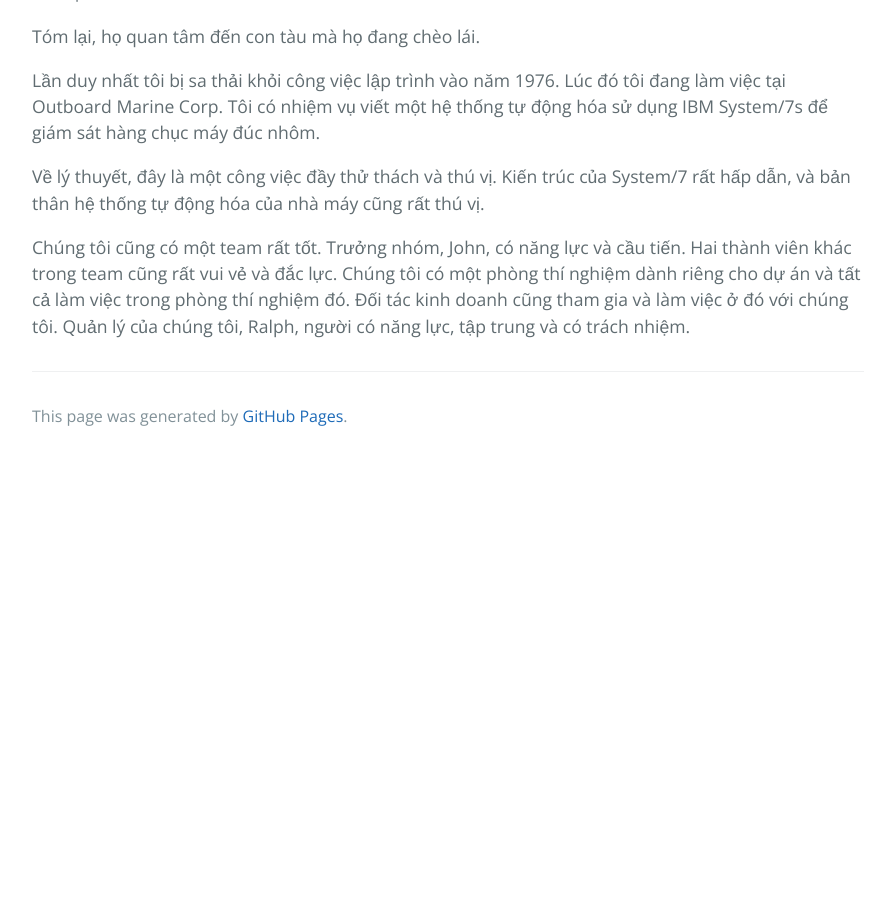
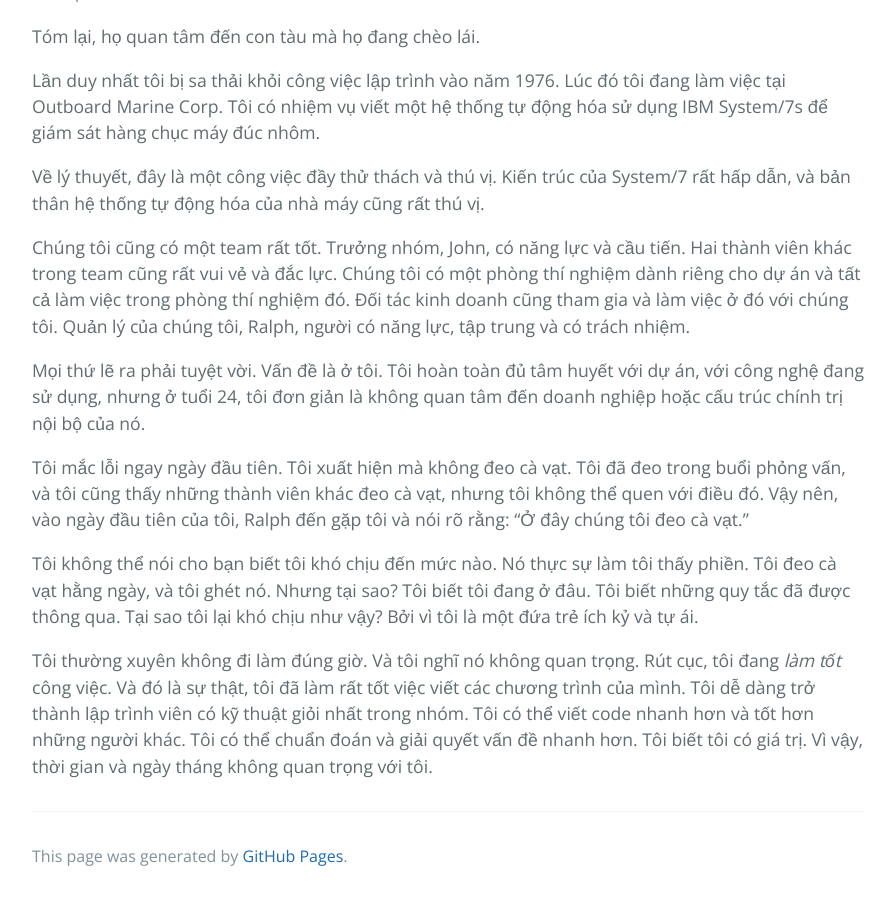
Before and after one commit to HaiBV/haibv.github.io, a Jekyll site: the page built from clean-coder/chapter-12-collaboration.md, in a window 1280 px wide and 900 px high, scrolled down 2840 px. Shown: the whole window, without its empty margins (192-1087 px from the left). Built offline with Jekyll 4.4.1, drawn with Linux system fonts in a browser that asks for light colours; our own code applies the rules of GitHub Pages for plain Markdown files; before the commit the page ends 3300 px from its top, so only the background shows below that.

Commit message:
Book - The Clean Coder - Chapter 12 - Collaboration

```diff
--- a/clean-coder/chapter-12-collaboration.md
+++ b/clean-coder/chapter-12-collaboration.md
@@ -59,3 +59,11 @@ Lần duy nhất tôi bị sa thải khỏi công việc lập trình vào năm
 Về lý thuyết, đây là một công việc đầy thử thách và thú vị. Kiến trúc của System/7 rất hấp dẫn, và bản thân hệ thống tự động hóa của nhà máy cũng rất thú vị.
 
 Chúng tôi cũng có một team rất tốt. Trưởng nhóm, John, có năng lực và cầu tiến. Hai thành viên khác trong team cũng rất vui vẻ và đắc lực. Chúng tôi có một phòng thí nghiệm dành riêng cho dự án và tất cả làm việc trong phòng thí nghiệm đó. Đối tác kinh doanh cũng tham gia và làm việc ở đó với chúng tôi. Quản lý của chúng tôi, Ralph, người có năng lực, tập trung và có trách nhiệm.
+
+Mọi thứ lẽ ra phải tuyệt vời. Vấn đề là ở tôi. Tôi hoàn toàn đủ tâm huyết với dự án, với công nghệ đang sử dụng, nhưng ở tuổi 24, tôi đơn giản là không quan tâm đến doanh nghiệp hoặc cấu trúc chính trị nội bộ của nó.
+
+Tôi mắc lỗi ngay ngày đầu tiên. Tôi xuất hiện mà không đeo cà vạt. Tôi đã đeo trong buổi phỏng vấn, và tôi cũng thấy những thành viên khác đeo cà vạt, nhưng tôi không thể quen với điều đó. Vậy nên, vào ngày đầu tiên của tôi, Ralph đến gặp tôi và nói rõ rằng: "Ở đây chúng tôi đeo cà vạt."
+
+Tôi không thể nói cho bạn biết tôi khó chịu đến mức nào. Nó thực sự làm tôi thấy phiền. Tôi đeo cà vạt hằng ngày, và tôi ghét nó. Nhưng tại sao? Tôi biết tôi đang ở đâu. Tôi biết những quy tắc đã được thông qua. Tại sao tôi lại khó chịu như vậy? Bởi vì tôi là một đứa trẻ ích kỷ và tự ái.
+
+Tôi thường xuyên không đi làm đúng giờ. Và tôi nghĩ nó không quan trọng. Rút cục, tôi đang _làm tốt_ công việc. Và đó là sự thật, tôi đã làm rất tốt việc viết các chương trình của mình. Tôi dễ dàng trở thành lập trình viên có kỹ thuật giỏi nhất trong nhóm. Tôi có thể viết code nhanh hơn và tốt hơn những người khác. Tôi có thể chuẩn đoán và giải quyết vấn đề nhanh hơn. Tôi biết tôi có giá trị. Vì vậy, thời gian và ngày tháng không quan trọng với tôi.
```
